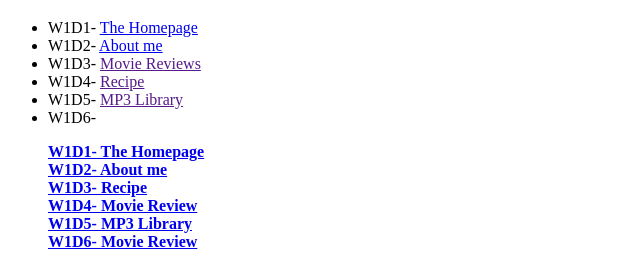
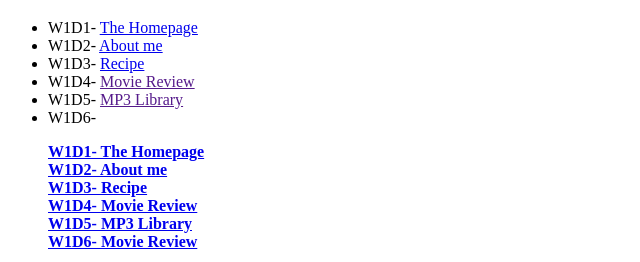
Before and after one commit to Krishna-Chaitanya-Jala/Krishna-Chaitanya-Jala.github.io, a plain HTML site: page index.html in a window 1280 px wide. Shown: the part 473-735 px from the top of the page, without its empty margins (0-640 px from the left). Drawn offline with Linux system fonts and the light colour scheme.

Commit message:
Update index.html

```diff
--- a/index.html
+++ b/index.html
@@ -17,10 +17,10 @@
 		W1D2- <a href="AboutMe/aboutMe.html"> About me</a>
 	</li>
 	<li>
-		W1D3- <a href=""> Movie Reviews </a>
+		W1D3- <a href="Recipe/pie.html"> Recipe </a>
 	</li>
 	<li>
-		W1D4- <a href=""> Recipe </a>
+		W1D4- <a href=""> Movie Review </a>
 	</li>
 	<li>
 		W1D5- <a href=""> MP3 Library </a>
```
